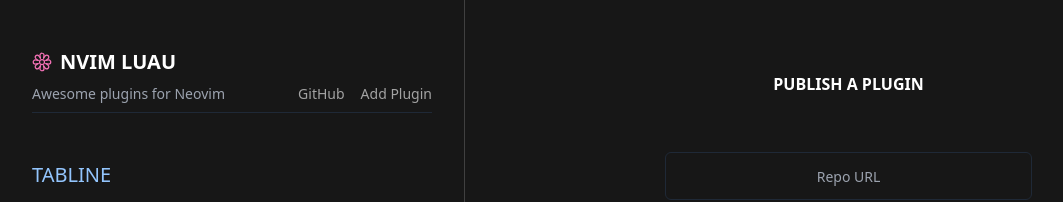
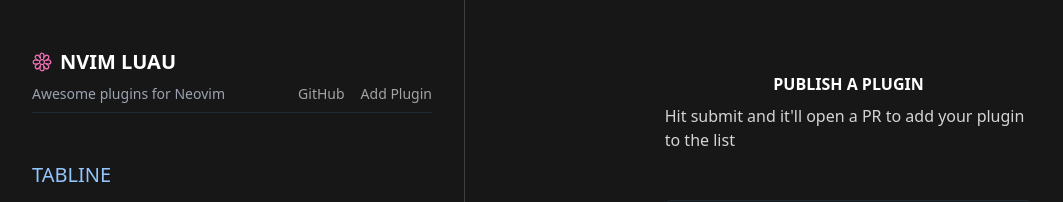
Before and after one commit to rsbear/nvimluau, a Next.js app: page /publish in a window 1280 px wide. Shown: the top 202 px of the page, without its empty margins (48-1111 px from the left). Built offline with nearby package versions, Linux system fonts and the light colour scheme; no server answers.

Commit message:
fix something that broke

```diff
--- a/src/isolated/add-plugin-form/add-plugin-form.component.tsx
+++ b/src/isolated/add-plugin-form/add-plugin-form.component.tsx
@@ -12,6 +12,9 @@
   return (
     <div className="mx-auto flex w-full flex-col items-center py-10 md:w-1/2 lg:w-1/2">
       <h1 className="pb-2 font-semibold">PUBLISH A PLUGIN</h1>
+      <p className="text-neutral-300">
+        Hit submit and it'll open a PR to add your plugin to the list
+      </p>
 
       <div className="mt-6 w-full">
         <p
--- a/src/pages/[slug].tsx
+++ b/src/pages/[slug].tsx
@@ -79,10 +79,11 @@
     'content',
   ])
 
-  let content = pluginData?.content
+  // TODO: deal with this later
+  // let content = pluginData?.content
 
   // content is missing from the plugin doc
-  if (content.length === 1) {
+  // if (content.length === 1) {
   console.log('TEST')
   const gh = new Octokit({
     auth: process.env.GH_TOKEN,
@@ -94,8 +95,8 @@
     repo: repo?.repo || '',
   })
 
-    content = Buffer.from(getReadMe.data.content, 'base64').toString('utf8')
-  }
+  const content = Buffer.from(getReadMe.data.content, 'base64').toString('utf8')
+  // }
 
   const readme = await remark().use(html).process(content)
 
```
Lines whose indentation alone changed are shown as unchanged.
